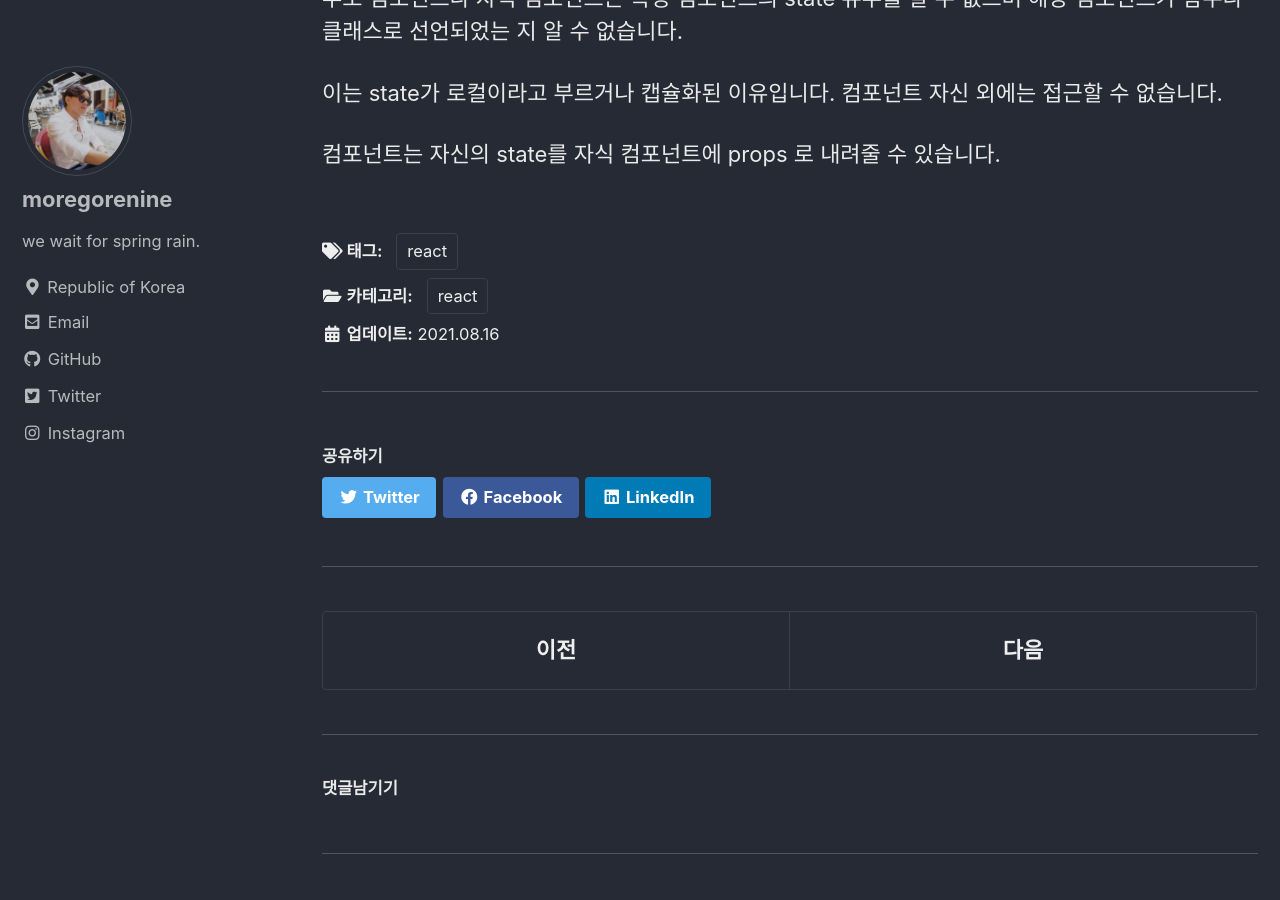
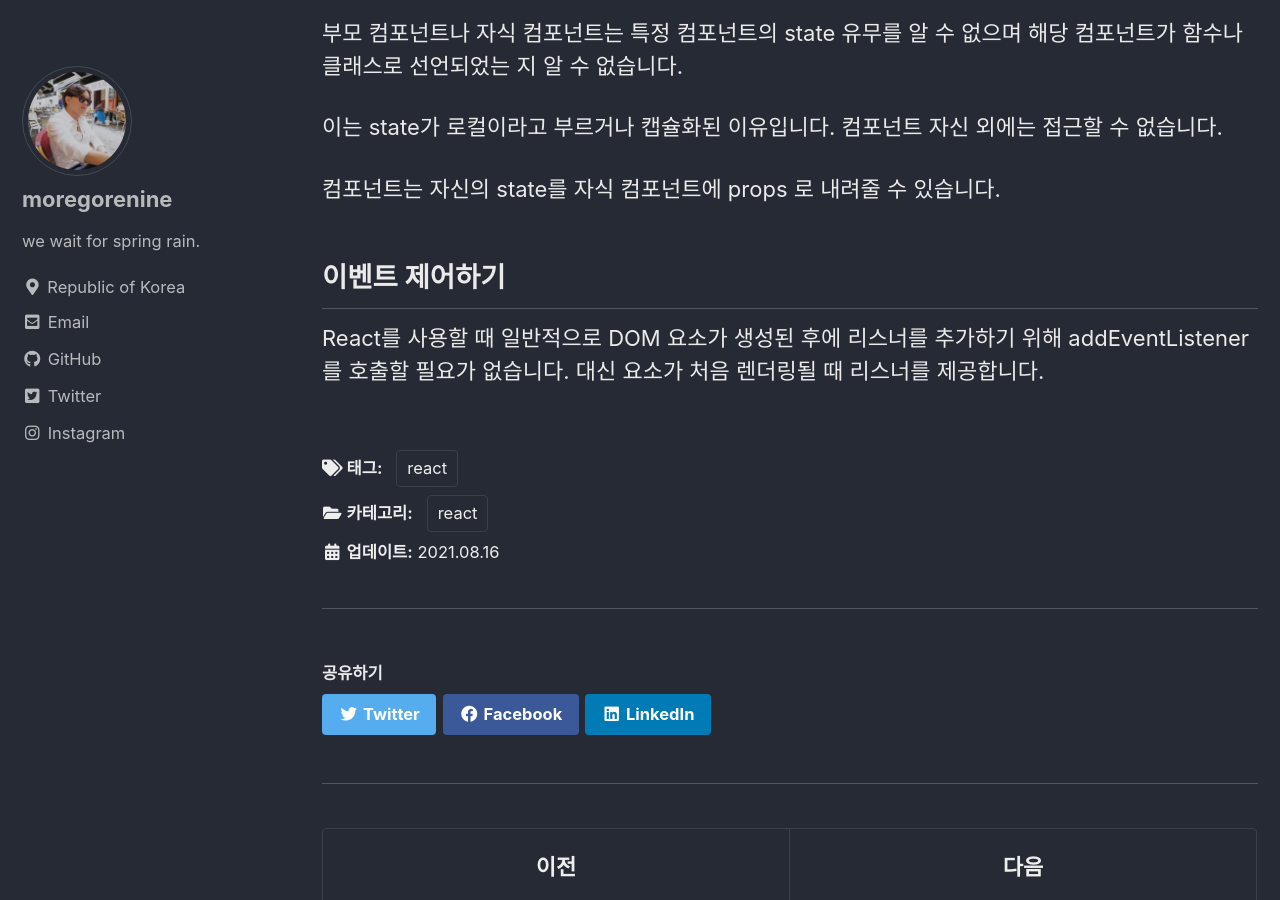
Before and after one commit to moregorenine/moregorenine.github.io, a Jekyll site: the page built from _posts/react/2021-7-17-react-docs.md, in a window 1280 px wide and 900 px high, scrolled down 8823 px. Built offline with Jekyll 4.4.1, drawn with Linux system fonts in a browser that asks for light colours; cached includes are drawn as plain includes; comment, search, counter and statistics services are not loaded.

Commit message:
Update 2021-7-17-react-docs.md

```diff
--- a/_posts/react/2021-7-17-react-docs.md
+++ b/_posts/react/2021-7-17-react-docs.md
@@ -260,3 +260,7 @@ Clock 이 타이머를 설정하고 매 초 UI를 업데이트 하는 것은 Clo
 이는 state가 로컬이라고 부르거나 캡슐화된 이유입니다. 컴포넌트 자신 외에는 접근할 수 없습니다.
 
 컴포넌트는 자신의 state를 자식 컴포넌트에 props 로 내려줄 수 있습니다.
+
+## 이벤트 제어하기
+
+React를 사용할 때 일반적으로 DOM 요소가 생성된 후에 리스너를 추가하기 위해 addEventListener 를 호출할 필요가 없습니다. 대신 요소가 처음 렌더링될 때 리스너를 제공합니다.
```
